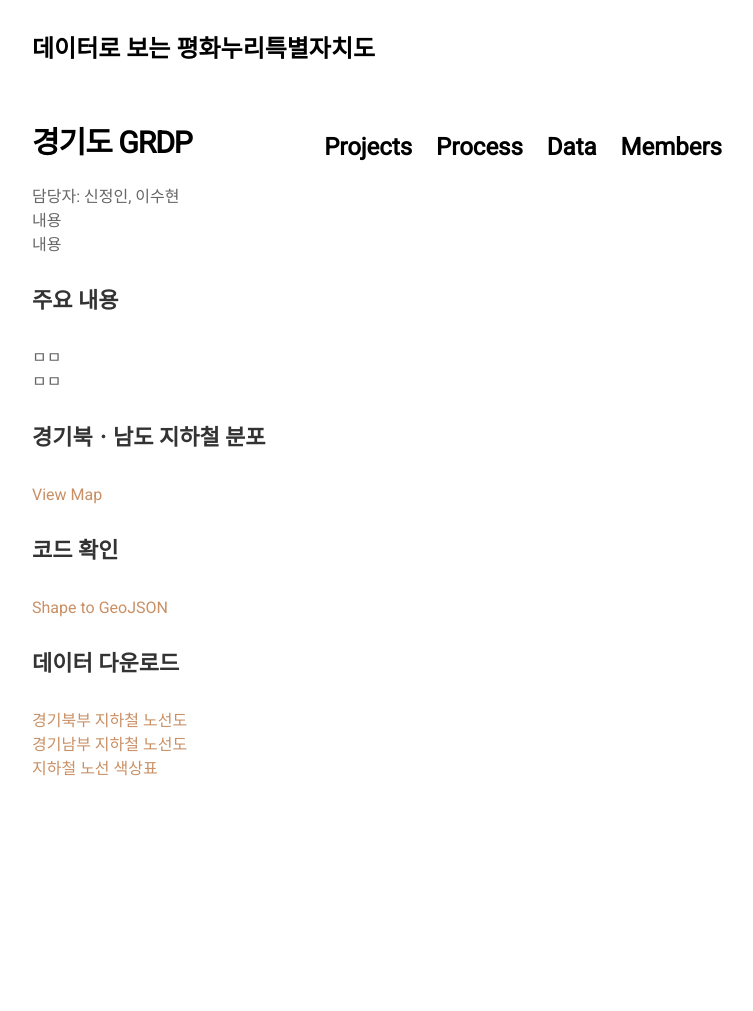
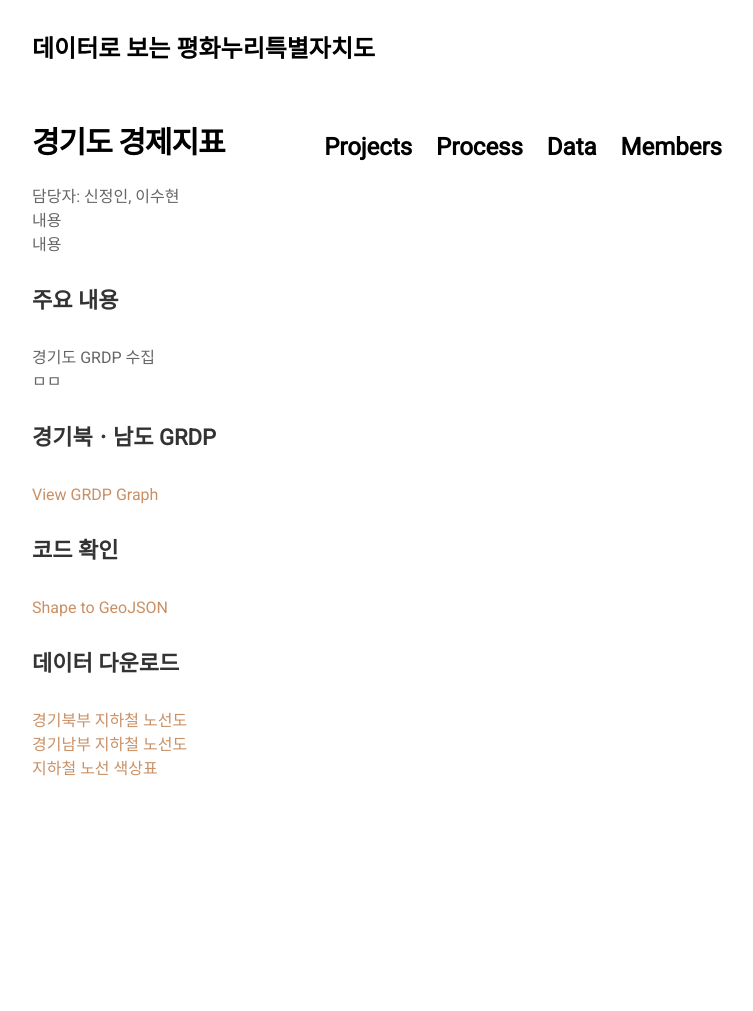
Before and after one commit to jinuew/SICM2002-6, a Jekyll site: the page built from projects/proj-4.md, in a window 1280 px wide. Shown: the whole page, without its empty margins (263-1016 px from the left). Built offline with Jekyll 4.4.1, drawn with Linux system fonts in a browser that asks for light colours; nearby versions of some CDN libraries; our own code applies the rules of GitHub Pages for plain Markdown files.

Commit message:
Update proj-4.md

```diff
--- a/projects/proj-4.md
+++ b/projects/proj-4.md
@@ -1,4 +1,4 @@
-# 경기도 GRDP
+# 경기도 경제지표
 
 담당자: 신정인, 이수현<br>
 내용<br>
@@ -6,11 +6,11 @@
 
 #### 주요 내용
 
-ㅁㅁ <br>
+경기도 GRDP 수집<br>
 ㅁㅁ
 
-#### 경기북ㆍ남도 지하철 분포
-[View Map](https://jinuew.github.io/sicm2002-6/assets/subwaymap.html)
+#### 경기북ㆍ남도 GRDP
+[View GRDP Graph](https://jinuew.github.io/sicm2002-6/assets/GRDP 막대그래프.html)
 
 #### 코드 확인
 [Shape to GeoJSON](https://github.com/jinuew/sicm2002-6/blob/main/assets/Code/Shape_to_GeoJSON.ipynb)
```
